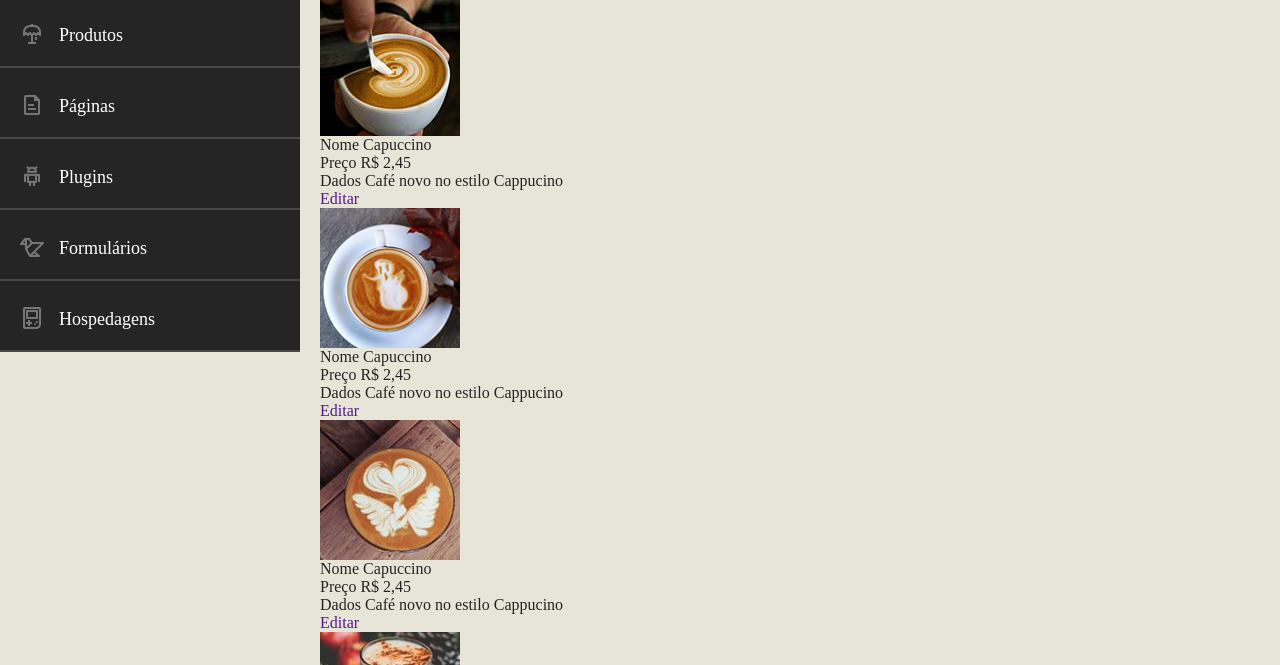
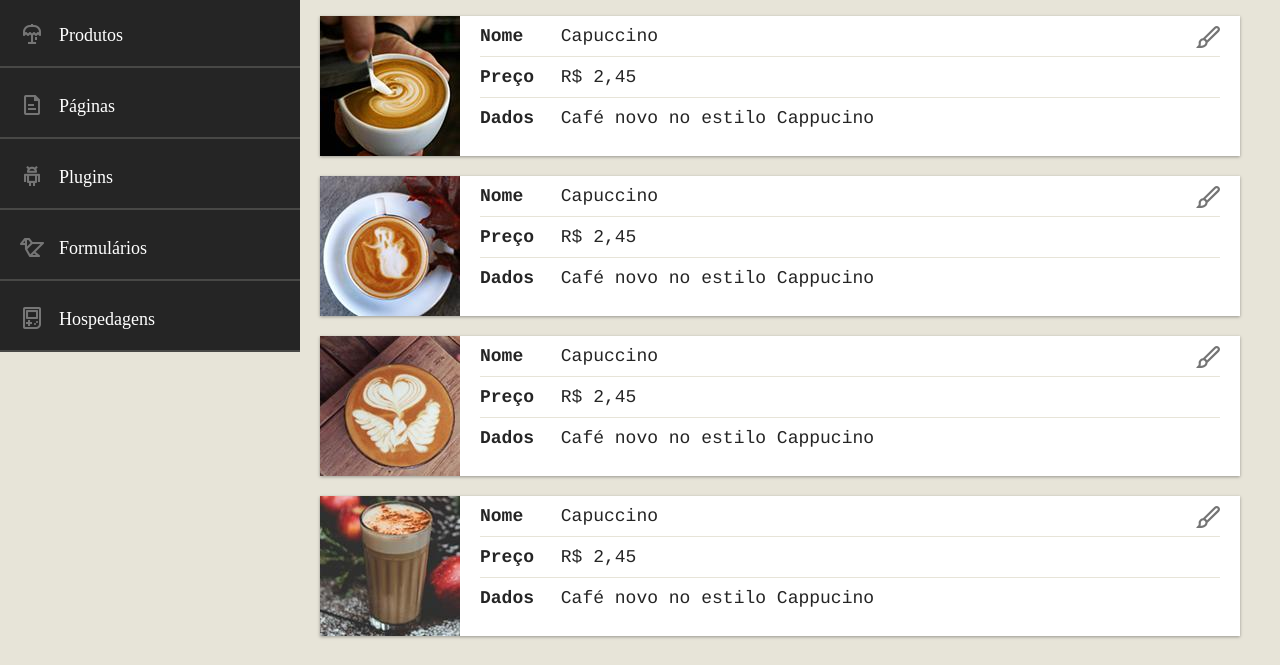
Before and after one commit to phedrakeson/brafe-3-puro, a plain HTML site: page index.html in a window 1280 px wide. Shown: the part 135-800 px from the top of the page. Drawn offline with Linux system fonts and the light colour scheme.

Commit message:
estilizando a seção de produtos

```diff
--- a/index.html
+++ b/index.html
@@ -38,7 +38,7 @@
             </header>
 
             <ul>
-                <li>
+                <li class="produtos-item">
                     <img src="img/cafe-1.jpg" alt="Café 1">
                     <ul>
                         <li><span>Nome</span> Capuccino</li>
@@ -48,7 +48,7 @@
                     <a href="">Editar</a>
                 </li>
 
-                <li>
+                <li class="produtos-item">
                     <img src="img/cafe-2.jpg" alt="Café 2">
                     <ul>
                         <li><span>Nome</span> Capuccino</li>
@@ -58,7 +58,7 @@
                     <a href="">Editar</a>
                 </li>
 
-                <li>
+                <li class="produtos-item">
                     <img src="img/cafe-3.jpg" alt="Café 3">
                     <ul>
                         <li><span>Nome</span> Capuccino</li>
@@ -68,7 +68,7 @@
                     <a href="">Editar</a>
                 </li>
 
-                <li>
+                <li class="produtos-item">
                     <img src="img/cafe-4.jpg" alt="Café 4">
                     <ul>
                         <li><span>Nome</span> Capuccino</li>
--- a/style.css
+++ b/style.css
@@ -150,3 +150,59 @@ img {
     float: right;
     text-align: center;
 }
+
+.produtos-item {
+    background: #fff;
+    box-shadow: 0 1px 3px 0 rgba(0, 0, 0, .35);
+    margin-top: 20px;
+    position: relative;
+}
+
+.produtos-item::after, .produtos-item::before {
+    content: '';
+    display: table;
+    clear: both;
+}
+
+.produtos-item img {
+    float: left;
+}
+
+.produtos-item a {
+    width: 24px;
+    height: 24px;
+    text-indent: -200px;
+    overflow: hidden;
+    position: absolute;
+    background: url(img/edit.svg) no-repeat;
+    right: 20px;
+    top: 10px;
+}
+
+.produtos-item a:hover {
+    background: url(img/edit-hover.svg) no-repeat;
+    transition: 0.5s;
+}
+
+.produtos-item ul {
+    float: left;
+    padding: 0 20px;
+    width: calc(100% - 140px);
+}
+
+.produtos-item li {
+    padding: 10px 0;
+    font-family: Courier, monospace;
+    font-size: 1.125em;
+    border-bottom: 1px solid #e7e4d8;
+}
+
+.produtos-item li:last-child {
+    border: none;
+}
+
+.produtos-item span {
+    font-weight: bold;
+    width: 70px;
+    display: inline-block;
+}
```
